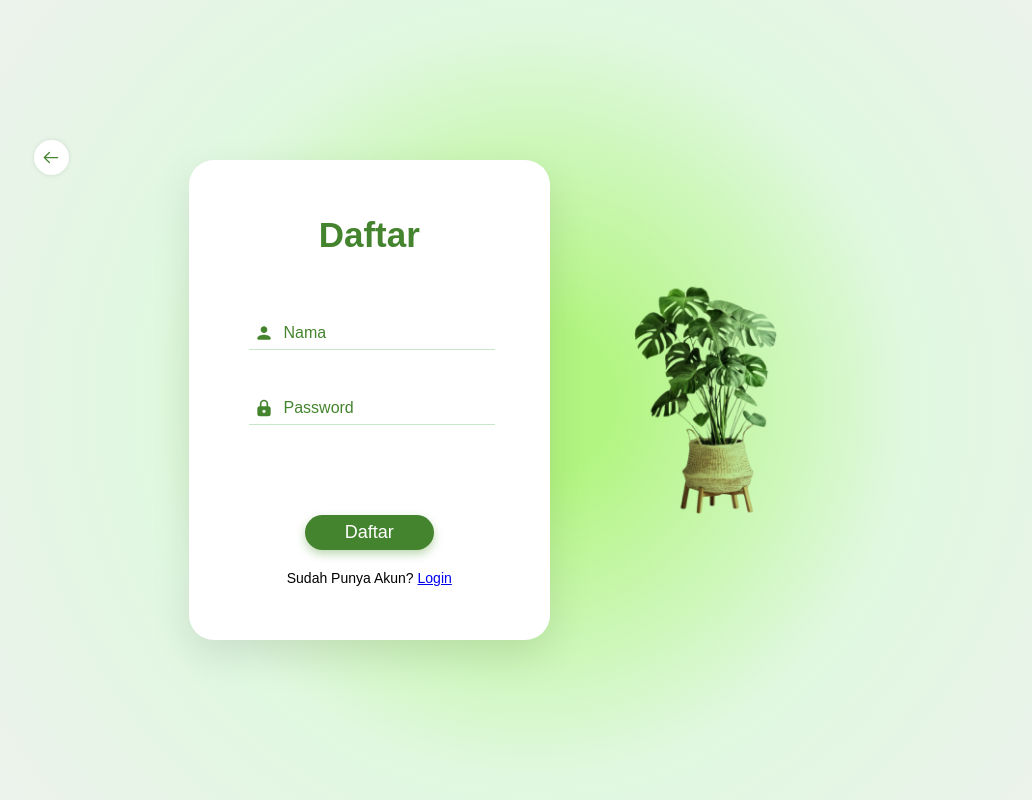
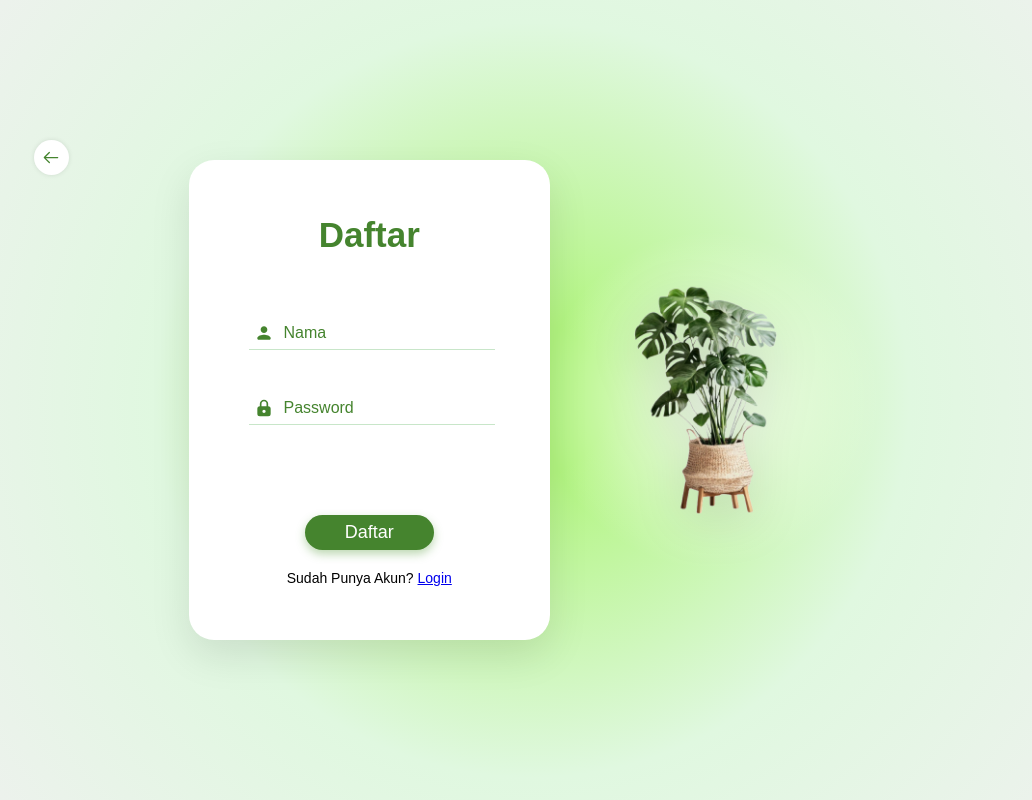
Before and after one commit to naflaasriyah16-blip/project_iot_kel3, a Laravel app: page /daftar in a window 1280 px wide. Shown: the whole page, without its empty margins (108-1140 px from the left). Run offline with Laravel 12, Linux system fonts and the light colour scheme.

Commit message:
fix(ui): tambahkan soft backlight halo dan drop shadow pada gambar tanaman

```diff
--- a/public/css/daftar.css
+++ b/public/css/daftar.css
@@ -150,6 +150,18 @@ body {
             display: flex;
             justify-content: center;
             align-items: center;
+            position: relative;
+        }
+
+        .image-side::before {
+            content: '';
+            position: absolute;
+            width: 340px;
+            height: 340px;
+            background: radial-gradient(circle, rgba(255, 255, 255, 0.8) 0%, rgba(255, 255, 255, 0) 70%);
+            border-radius: 50%;
+            z-index: 1;
+            pointer-events: none;
         }
 
         .image-plant {
@@ -157,7 +169,9 @@ body {
             width: 100%;
             max-width: 400px;
             object-fit: contain;
-            mix-blend-mode: multiply;
+            position: relative;
+            z-index: 2;
+            filter: drop-shadow(0 15px 25px rgba(0, 0, 0, 0.12));
         }
 
         .redirect-login {
--- a/resources/views/konten/daftar.blade.php
+++ b/resources/views/konten/daftar.blade.php
@@ -2,7 +2,7 @@
 
 @section('title', $title)
 @push('page-styles')
-    <link rel="stylesheet" href="{{ asset('css/daftar.css') }}">
+    <link rel="stylesheet" href="{{ asset('css/daftar.css') }}?v=2">
 @endpush
 
 @section('content')
--- a/resources/views/konten/login.blade.php
+++ b/resources/views/konten/login.blade.php
@@ -2,7 +2,7 @@
 
 @section('title', $title)
 @push('page-styles')
-  <link rel="stylesheet" href="{{ asset('css/login.css') }}">
+  <link rel="stylesheet" href="{{ asset('css/login.css') }}?v=2">
 @endpush
 
 @section('content')
```
Also changed, not shown: public/css/login.css (+15 -1 lines).
